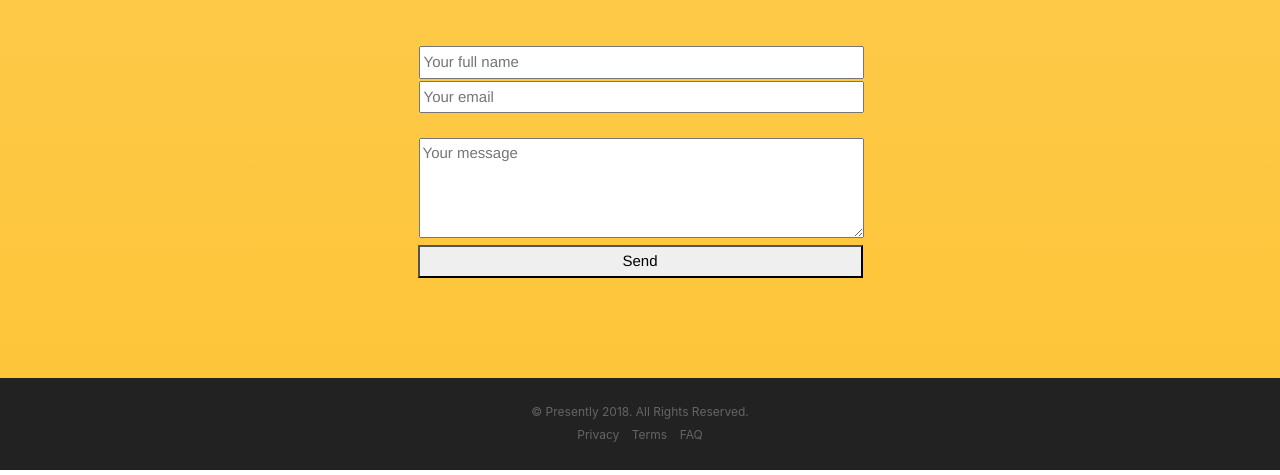
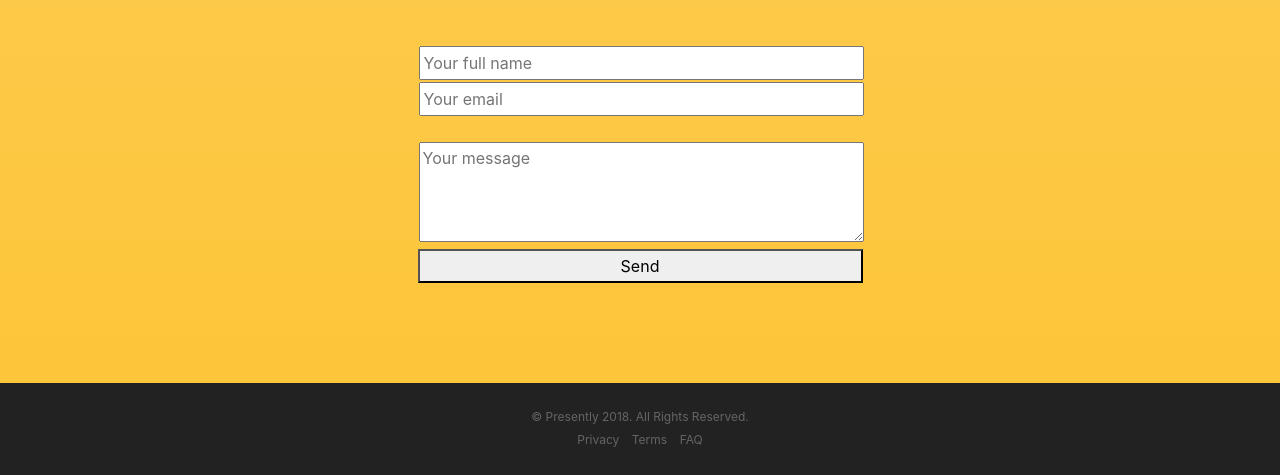
Before and after one commit to dalkat/presently.github.io, a website with bundled scripts: page index.html in a window 1280 px wide. Shown: the part 3474-3949 px from the top of the page. Built offline with nearby package versions, Linux system fonts and the light colour scheme; a web font is replaced by a local one.

Commit message:
contact removed font styling

```diff
--- a/index.html
+++ b/index.html
@@ -195,7 +195,7 @@
         </ul><br><BR>
            <div class="row" style="display:block; text-align:center;">
             <div class="col-lg-5 col-md-6 col-sm-8 col-xs-12"  style="display:inline-block;">
-              <form method="POST" action="https://formspree.io/dkatan.77@gmail.com" style="font-size:15px; font-family:'Montserrat', 'Helvetica Neue', Helvetica, Arial, sans-serif;">
+              <form method="POST" action="https://formspree.io/dkatan.77@gmail.com">
                   <input type="text" name="name" placeholder="Your full name" style="width:100%; margin:1px; padding:3px;"><br>
                   <input type="email" name="_replyto" placeholder="Your email" style="width:100%;margin:1px;padding:3px;"><br>
                   <input type ="hidden" name="_subject" value="Presently inquiry"> <br>
```
